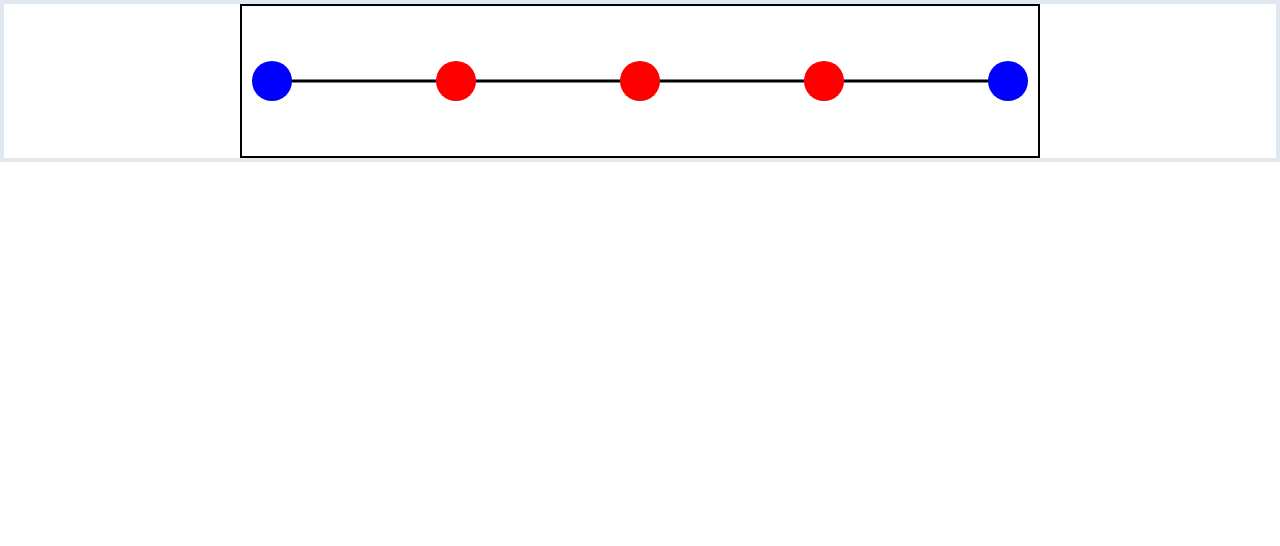
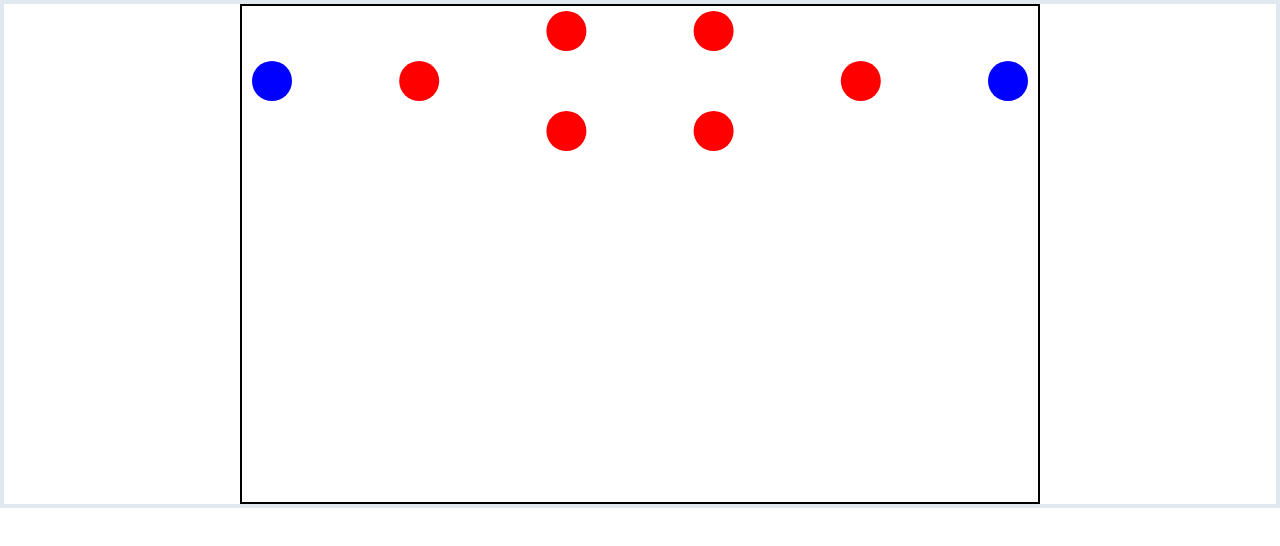
Before and after one commit to brymer-meneses/Subaybay, a SvelteKit app: page /flowConfig in a window 1280 px wide. Shown: the top 546 px of the page. Built offline with nearby package versions, Linux system fonts and the light colour scheme.

Commit message:
start parallel nodes

```diff
--- a/src/routes/flowConfig/+page.svelte
+++ b/src/routes/flowConfig/+page.svelte
@@ -13,7 +13,7 @@
     let graphWidth : number;
 	let graphHeight : number;
 
-    let linearStageCount : number = 5; // ignores parallel stages
+    let linearStageCount : number = 6; // how to make automatic?
     let points : Point[] = []
 
 	const margin = {
@@ -23,62 +23,139 @@
 		left: 30
 	};
     const radius = 20;
+    const ySpacing = 100;
+
+    // move this??
+    let xSpacing : number;
+    let lineStart : number;
+    let lineEnd : number;
+    let center : Point;
+
+    // todo: make this not harcoded
+        // actually, it's gonna start as just the initial leading to the end then it mutates as
+        // the user adds nodes
+
+    const flow: { [key: string]: string[]} = {};
+    flow["initial"] = ["staff 1"];
+    flow["staff 1"] = ["staff 2", "staff 3"];
+    flow["staff 2"] = ["staff 2A"];
+    flow["staff 3"] = ["staff 3A"];
+    flow["staff 2A"] = ["UR"];
+    flow["staff 3A"] = ["UR"];
+    flow["UR"] = ["final"];
+
+    let layers : string[][];
 
     onMount(() => {
-        redraw();
-        window.addEventListener('resize', redraw);
+        recompute();
+        window.addEventListener('resize', recompute);
         //todo add event listener for particular button clicks
     });
 
     // Todo: Clean Up
         // How organize this
-    function redraw(): void {
+    function recompute(): void {
         graphWidth = graph.getBoundingClientRect().width;
 		graphHeight = graph.getBoundingClientRect().height;
 
-        // pick best place to compute this stuff
-        const center = { x : graphWidth / 2, y : graphHeight / 2};
-
-        const lineStart = margin.left;
-        const lineEnd = graphWidth - margin.right;
-        const xSpacing = (lineEnd - lineStart) / (linearStageCount - 1);
+        center = { x : graphWidth / 2, y : graphHeight / 2};
+        lineStart = margin.left;
+        lineEnd = graphWidth - margin.right;
+        xSpacing = (lineEnd - lineStart) / (linearStageCount - 1);
 
         //todo for progress view, include data about progress per point (color and stuff?)
         points = [];
 
-        // Create points to be created later on
-        // Starting from second point
-        let x1 = lineStart;
-        let x2 = lineStart + xSpacing;
-        for(let i = 2; i <= linearStageCount + 1; i++) {
-            let point : Point = { x : x1, y : center.y};
+        resetLayers();
+
+        readFlow("initial", 0);
+
+        // addPoint(lineStart, center.y);
+
+        createPoints();
+
+        // readFlow();
+
+        // addPoint(lineEnd, center.y);
+
+        // let x1 = lineStart;
+        // let x2 = lineStart + xSpacing;
+        // for(let i = 2; i <= linearStageCount + 1; i++) {
+        //     let point : Point = { x : x1, y : center.y, pos : 0};
+        //     points.push(point);
+
+        //     x1 = x2;
+        //     x2 = lineStart + (i * xSpacing);
+        // }
+    }
+
+    function resetLayers() {
+        layers = [];
+        for(let i = 0; i < linearStageCount; i++) {
+            layers.push([]);
+        }
+    }
+
+    // Create Layers list
+    function readFlow(stage : string, pos : number) {
+        addToLayer(pos, stage);
+
+        let nextStages = flow[stage];
+        if(!nextStages) return;
+
+        for(const stage of nextStages) {
+            readFlow(stage, pos + 1);
+        }
+    }
+
+    function addToLayer(index : number, element : string) {
+        let layer = layers[index];
+        if(layer.indexOf(element) != -1) return;
+        layer.push(element);
+    }
+
+    function createPoints() {
+        //todo find a way to ensure order is preserved
+        for(let pos = 0; pos < linearStageCount; pos++) {
+            let layer = layers[pos];
+            console.log(pos + " " + layer.length);
+            const x = lineStart + pos * xSpacing
+            const y0 = center.y - (((layer.length - 1) / 2) * ySpacing); //trust me
+
+            for(let i = 0; i < layer.length; i++) {
+                const y = y0 + (i * ySpacing);
+                addPoint(x, y);
+
+            }
+
+        }
+    }
+
+    function addPoint(x : number, y : number) {
+        const point : Point = { x : x, y : y};
             points.push(point);
-
-            x1 = x2;
-            x2 = lineStart + (i * xSpacing);
-        }
     }
 
 </script>
 
 <div class="flex justify-center border-blue border-4">
-    <div class="border-2 border-black justify-center w-[100%] max-w-[800px]">
+    <div class="border-2 border-black justify-center w-[100%] max-w-[800px] h-[500px]">
         <svg id="graph" viewBox="0 0 {graphWidth} {graphHeight}" width=100% bind:this={graph}>
             <g>
-                {#each points as point, index}
+                <!-- {#each points as point, index}
                     {#if index < points.length - 1}
                         <NodeLine x1={point.x} y1={point.y} x2={points[index + 1].x} y2={points[index + 1].y}></NodeLine>
                     {/if}
-                {/each}
+                {/each} -->
             </g>
 
             <g>
                 {#each points as point, index}
                     <!-- todo do something special with the start and end -->
                     {#if index == 0 || index == points.length - 1}
-                    <NodeButton cx={point.x} cy={point.y} r={radius} editable={false}></NodeButton>
+                        <NodeButton cx={point.x} cy={point.y} r={radius} editable={false}></NodeButton>
                     {:else}
-                    <NodeButton cx={point.x} cy={point.y} r={radius}></NodeButton>
+                        <NodeButton cx={point.x} cy={point.y} r={radius}></NodeButton>
                     {/if}
                 {/each}
             </g>
```
